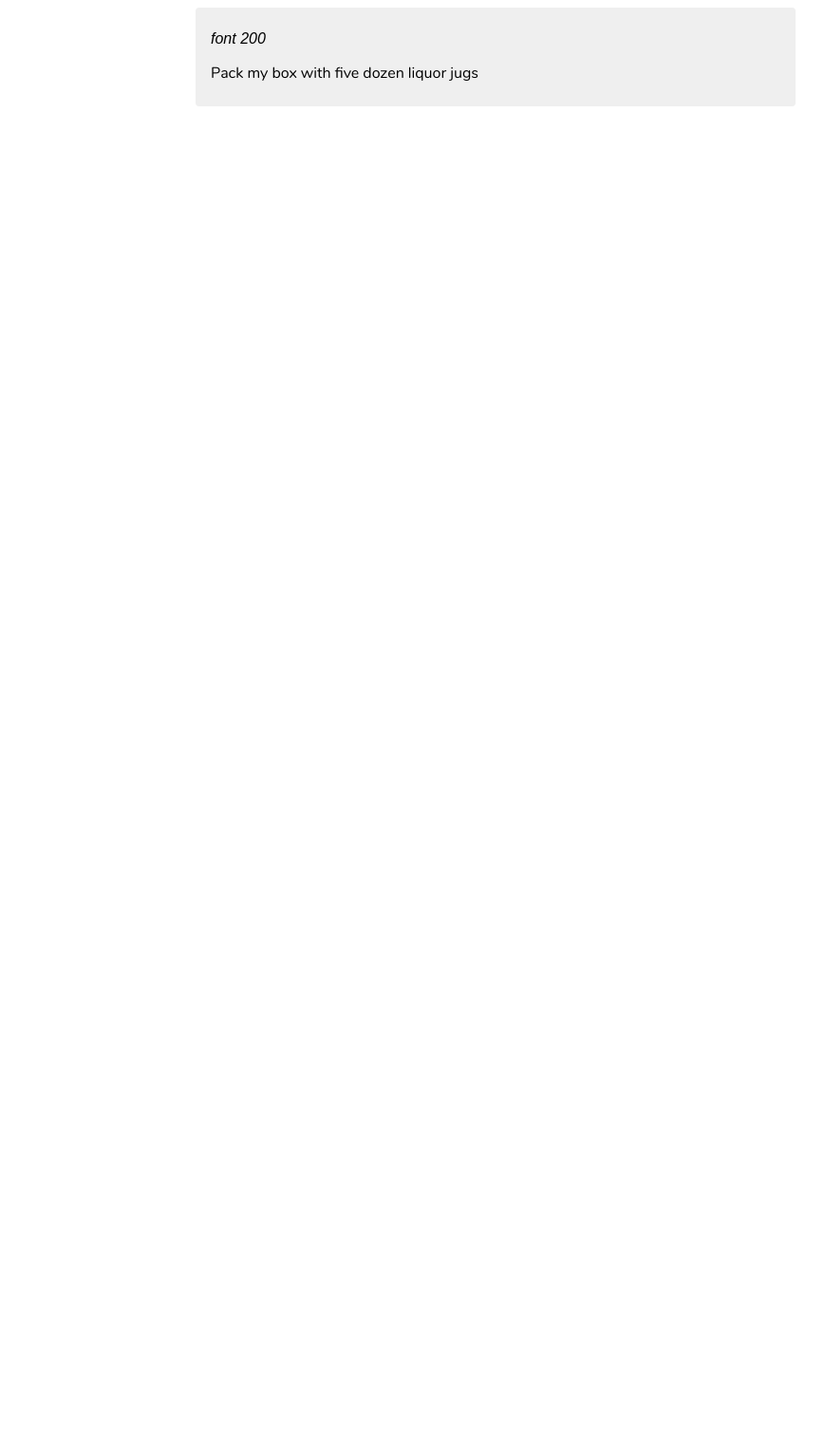
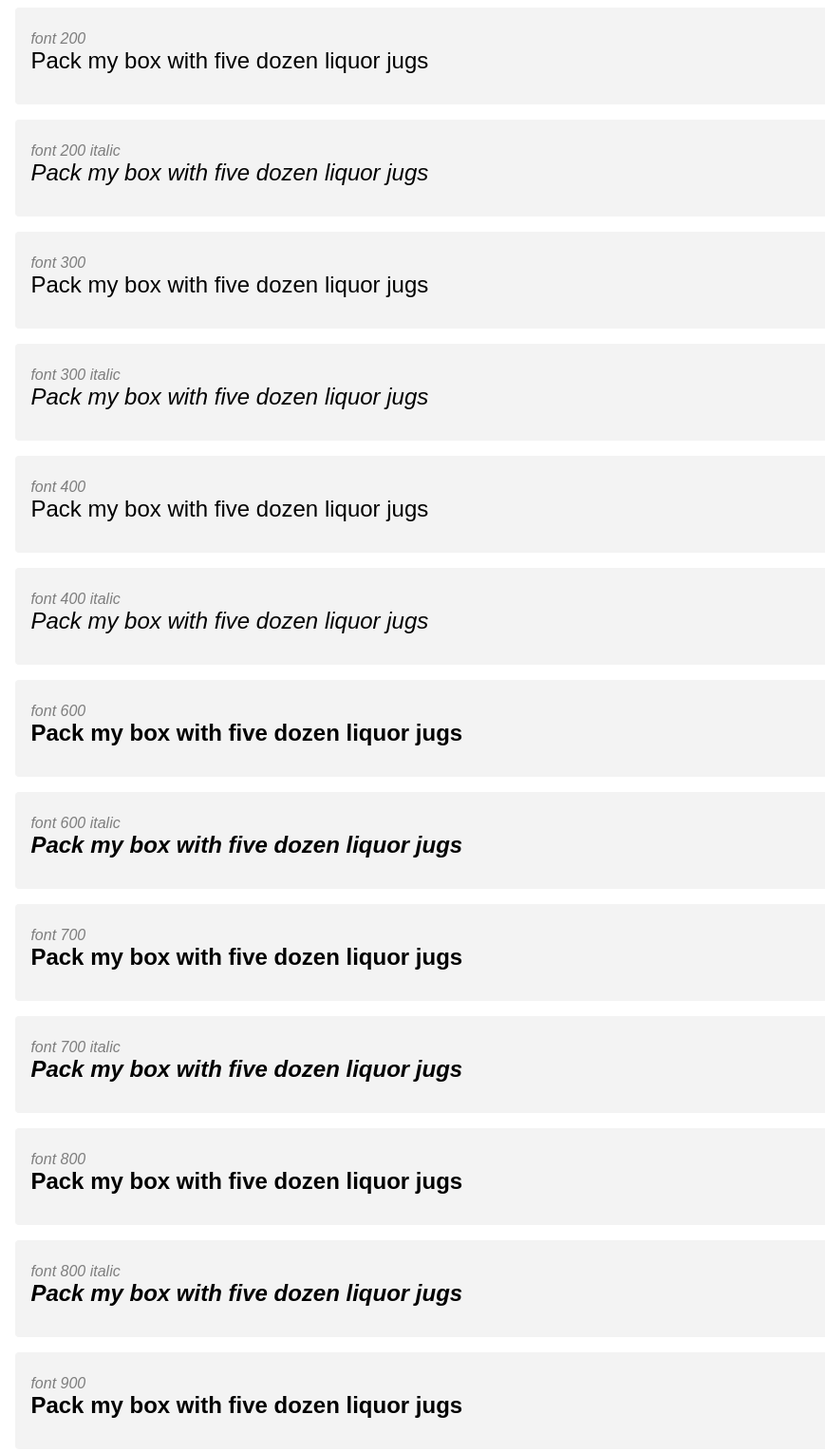
Before and after one commit to kukuh-sulistyo/webfont-nunito, a website: page index.html in a window 1280 px wide. Shown: the top 1529 px of the page at 95% size, without its empty margins (118-987 px from the left). Before the commit the page ends 800 px from the top, so only its background shows below. Drawn offline with Linux system fonts and the light colour scheme; files whose address does not match are found by name; a web font is replaced by a local one.

Commit message:
[minor] update index.html

```diff
--- a/index.html
+++ b/index.html
@@ -2,31 +2,98 @@
 <html>
 <head>
 	<title>Nunito Webfont</title>
-	<link rel="stylesheet" type="text/css" href="css/webfont-nunito.min.css">
+	<content link rel="stylesheet" content type="text/css" href="css/webfont-nunito.min.css">
 	<style type="text/css">
 		body {
 			font-family: "Nunito", sans-serif;
 		}
 		.container {
-			max-width: 768px;
-			width: 50%;
+			min-width: 412px;
+			width: 80%;
 			margin: 0 auto;
 		}
 		section {
 			padding: .5rem 1rem;
+			margin-bottom: 1rem;
 			border-radius: 4px;
-			background: #efefef;
+			background: #f3f3f3;
 		}
 		section .title {
 			font-style: italic;
+			color: #7e7e7e;
+			margin-bottom: 0;
 		}
+		section .content {
+			font-size: 1.5rem;
+			margin-top: 0;
+		}
+		.italic { font-style: italic; }
+		.font-200 { font-weight: 200; }
+		.font-300 { font-weight: 300; }
+		.font-400 { font-weight: 400; }
+		.font-600 { font-weight: 600; }
+		.font-700 { font-weight: 700; }
+		.font-800 { font-weight: 800; }
+		.font-900 { font-weight: 900; }
 	</style>
 </head>
 <body>
 	<div class="container">
 		<section>
 			<p class="title">font 200</p>
-			<p>Pack my box with five dozen liquor jugs</p>
+			<p class="content font-200">Pack my box with five dozen liquor jugs</p>
+		</section>
+		<section>
+			<p class="title">font 200 italic</p>
+			<p class="content font-200 italic">Pack my box with five dozen liquor jugs</p>
+		</section>
+		<section>
+			<p class="title">font 300</p>
+			<p class="content font-300">Pack my box with five dozen liquor jugs</p>
+		</section>
+		<section>
+			<p class="title">font 300 italic</p>
+			<p class="content font-300 italic">Pack my box with five dozen liquor jugs</p>
+		</section>
+		<section>
+			<p class="title">font 400</p>
+			<p class="content font-400">Pack my box with five dozen liquor jugs</p>
+		</section>
+		<section>
+			<p class="title">font 400 italic</p>
+			<p class="content font-400 italic">Pack my box with five dozen liquor jugs</p>
+		</section>
+		<section>
+			<p class="title">font 600</p>
+			<p class="content font-600">Pack my box with five dozen liquor jugs</p>
+		</section>
+		<section>
+			<p class="title">font 600 italic</p>
+			<p class="content font-600 italic">Pack my box with five dozen liquor jugs</p>
+		</section>
+		<section>
+			<p class="title">font 700</p>
+			<p class="content font-700">Pack my box with five dozen liquor jugs</p>
+		</section>
+		<section>
+			<p class="title">font 700 italic</p>
+			<p class="content font-700 italic">Pack my box with five dozen liquor jugs</p>
+		</section>
+		<section>
+			<p class="title">font 800</p>
+			<p class="content font-800">Pack my box with five dozen liquor jugs</p>
+		</section>
+		<section>
+			<p class="title">font 800 italic</p>
+			<p class="content font-800 italic">Pack my box with five dozen liquor jugs</p>
+		</section>
+		<section>
+			<p class="title">font 900</p>
+			<p class="content font-900">Pack my box with five dozen liquor jugs</p>
+		</section>
+		<section>
+			<p class="title">font 900 italic</p>
+			<p class="content font-900 italic">Pack my box with five dozen liquor jugs</p>
 		</section>
 	</div>
 </body>
--- a/sass/_mixins.scss
+++ b/sass/_mixins.scss
@@ -1,12 +1,12 @@
 @mixin font-face($font-family, $font-src, $font-style: normal, $font-weight: normal) {
 	@font-face {
 		font-family: $font-family;
-		src: url('#{$font-src}.eot'); /* IE9 Compat Modes */
-		src: url('#{$font-src}.eot?#iefix') format('embedded-opentype'), /* IE6-IE8 */
-		   	 url('#{$font-src}.woff2') format('woff2'), /* Super Modern Browsers */
-		     url('#{$font-src}.woff') format('woff'), /* Pretty Modern Browsers */
-		     url('#{$font-src}.ttf') format('truetype'), /* Safari, Android, iOS */
-		     url('#{$font-src}.svg#svgFontName') format('svg'); /* Legacy iOS */
+		src: url('../#{$font-src}.eot'); /* IE9 Compat Modes */
+		src: url('../#{$font-src}.eot?#iefix') format('embedded-opentype'), /* IE6-IE8 */
+		   	 url('../#{$font-src}.woff2') format('woff2'), /* Super Modern Browsers */
+		     url('../#{$font-src}.woff') format('woff'), /* Pretty Modern Browsers */
+		     url('../#{$font-src}.ttf') format('truetype'), /* Safari, Android, iOS */
+		     url('../#{$font-src}.svg#svgFontName') format('svg'); /* Legacy iOS */
 		font-style: $font-style;
 		font-weight: $font-weight;
 	}
```
Also changed, not shown: css/webfont-nunito.css, css/webfont-nunito.min.css.
